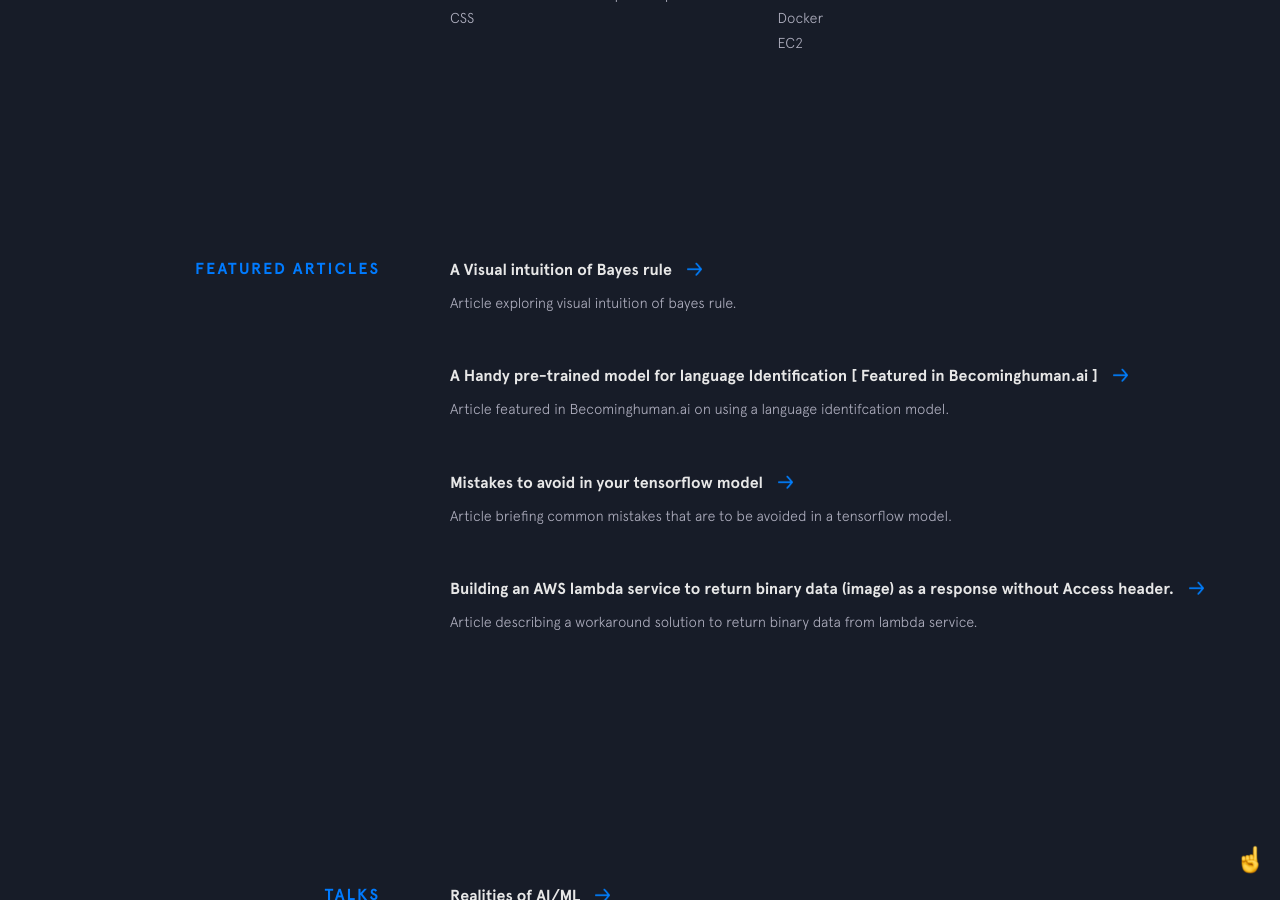
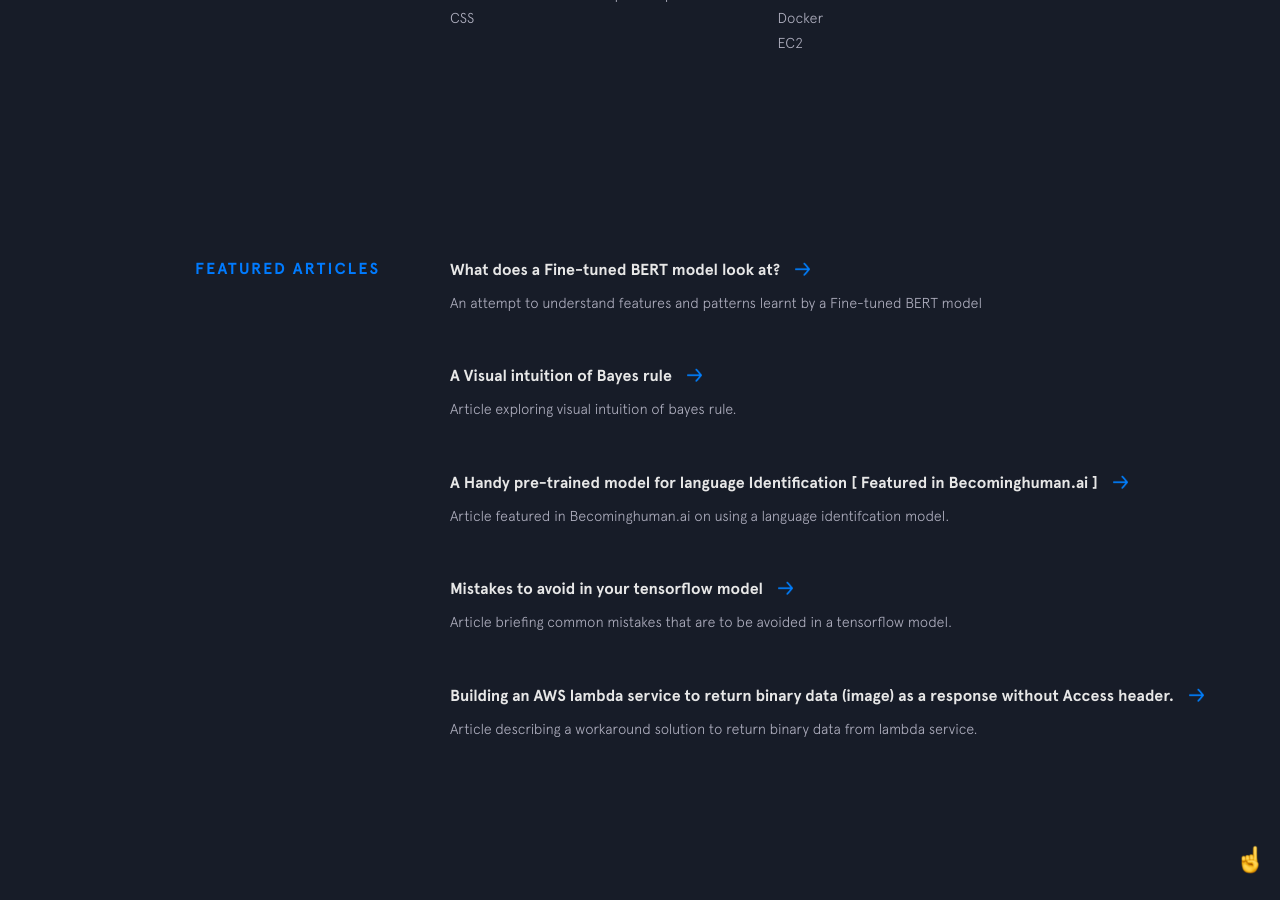
Before and after one commit to infinitylogesh/infinitylogesh.github.io, a Jekyll site: the page built from index.html, in a window 1280 px wide and 900 px high, scrolled down 1491 px. Built offline with Jekyll 4.4.1, drawn with Linux system fonts in a browser that asks for light colours; nearby versions of some CDN libraries; some of the changed text lies outside the part shown.

Commit message:
dhs and blog post update

```diff
--- a/_data/articles.yml
+++ b/_data/articles.yml
@@ -1,3 +1,11 @@
+- name: What does a Fine-tuned BERT model look at?
+  url: https://medium.com/@infinitylogesh/a-visual-intuition-of-bayes-rule-149b48f76608
+  code: https://github.com/infinitylogesh/Interpretable-NLP-Talk
+  description: An attempt to understand features and patterns learnt by a Fine-tuned BERT model
+  used:
+    - thing: ABSA
+    - thing: transformers
+    - thing: BERT
 - name: A Visual intuition of Bayes rule
   url: https://medium.com/@infinitylogesh/a-visual-intuition-of-bayes-rule-149b48f76608
   code: https://medium.com/@infinitylogesh/a-visual-intuition-of-bayes-rule-149b48f76608
--- a/_data/talks.yml
+++ b/_data/talks.yml
@@ -16,9 +16,9 @@
     - thing: Deep learning
     - thing: Colab
 
-- name: "'[Upcoming] Decoding state-of-the-art NLP models at DataHack Summit 2019"
+- name: "Decoding state-of-the-art NLP models at DataHack Summit 2019"
   url: https://www.analyticsvidhya.com/datahack-summit-2019/schedule/hack-session-decoding-state-of-the-art-nlp-models/
-  code: https://www.analyticsvidhya.com/datahack-summit-2019/schedule/hack-session-decoding-state-of-the-art-nlp-models/
+  code: https://github.com/infinitylogesh/Interpretable-NLP-Talk
   description: This hack session would include the techniques that can be used to interpret the decisions of RNNs, LSTMs and Transformer models.
   used:
     - thing: Transformers
```
